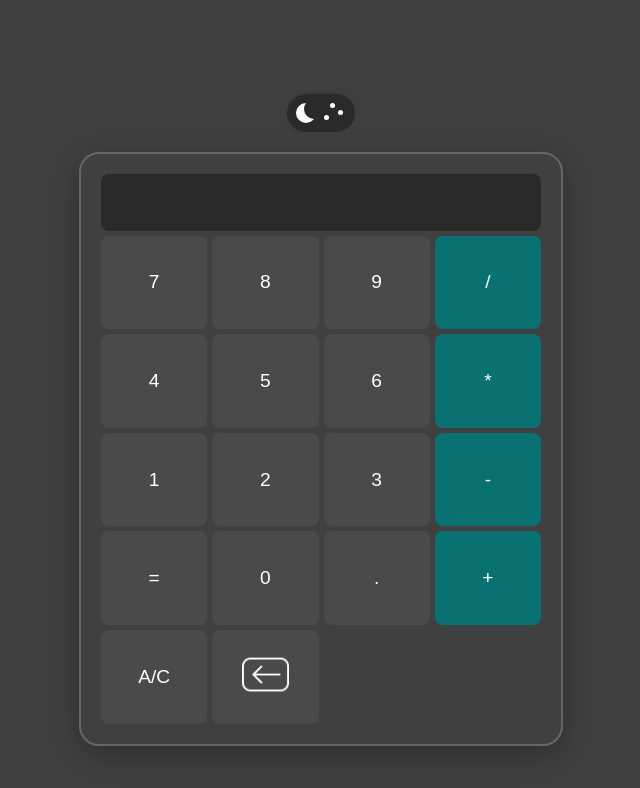
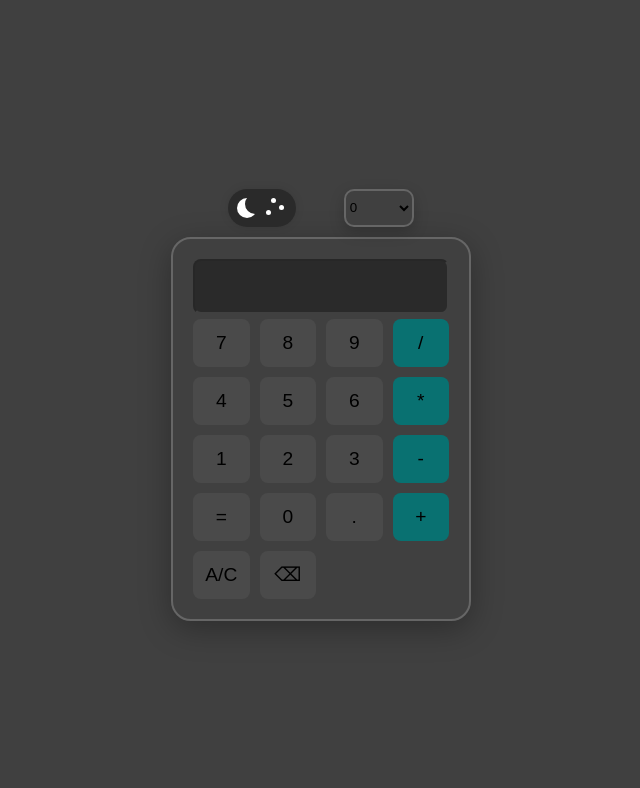
Before and after one commit to Moritz-Grimm/web-calculator, a plain HTML site: page index.html in a window 1280 px wide. Shown: the whole page, without its empty margins (319-959 px from the left). Drawn offline with Linux system fonts and the light colour scheme.

Commit message:
Refactor/css styling (#3)
* initial refactor

* refactor style.css by adding variables and improved whitemode

```diff
--- a/css/style.css
+++ b/css/style.css
@@ -1,94 +1,121 @@
 :root {
-    background-color: #404040;
+  --bg-color: #404040;
+  --calculator-border: #666;
+  --calculator-shadow: rgba(0, 0, 0, 0.3);
+  --display-bg: #2a2a2a;
+  --display-text: #ffffff;
+  --button-bg: #4a4a4a;
+  --button-hover-shadow: rgba(0, 0, 0, 0.2);
+  --button-active-bg: #666;
+  --operator-bg: #097171;
+  --input-border: #666;
+  --input-bg: #404040;
+  --input-shadow: rgba(0, 0, 0, 0.2);
+
+  background-color: var(--bg-color);
 }
 
 :root.light-mode {
-    background-color: #f5f5f5;
+  --bg-color: #f5f5f5;
+  --button-bg: #e0e0e0;
+  --button-text: #333333;
+  --operator-bg: #1cd2d2;
+}
+
+:root.light-mode #display {
+  --display-bg: #ffffff;
+  --display-text: #2a2a2a;
+}
+
+:root.light-mode button {
+  background-color: var(--button-bg);
+  color: var(--button-text);
+}
+
+:root.light-mode button.operator {
+  background-color: var(--operator-bg);
+}
+
+:root.light-mode #decimal-places {
+  background-color: var(--bg-color);
 }
 
 body {
   display: flex;
-    flex-direction: column;
+  justify-content: center;
   align-items: center;
-    justify-content: center;
-    min-height: 100vh;
+  height: 100vh;
   margin: 0;
-    padding: 20px;
-    gap: 20px;
+}
+
+#calculator-wrapper {
+  box-sizing: border-box;
+  max-width: 300px;
+  max-height: 100vh;
+}
+
+#settings-container {
+  display: flex;
+  padding: 10px;
+  justify-content: space-evenly;
+  box-sizing: border-box;
 }
 
 #calculator {
-    display: grid;
-    grid-template-rows: auto 1fr;
-
-    aspect-ratio: 4/5;
-
-    border: 2px solid #666;
+  box-shadow: 0 8px 32px var(--calculator-shadow);
+  border: 2px solid var(--calculator-border);
   border-radius: 20px;
   padding: 20px;
-    box-shadow: 0 8px 32px rgba(0, 0, 0, 0.3);
 }
 
 #display {
-    grid-row: 1;
-    grid-column: 1 / -1;
-
+  width: 100%;
+  height: 55px;
   font-size: 2rem;
   text-align: right;
-    padding: 10px;
-    background-color: #2a2a2a;
-    color: #ffffff;
-    border: none;
+  margin-bottom: 5px;
+  box-sizing: border-box;
+  background-color: var(--display-bg);
+  color: var(--display-text);
   border-radius: 8px;
-    margin-bottom: 5px;
 }
 
 #buttons {
   display: grid;
   grid-template-columns: repeat(4, 1fr);
-    grid-template-rows: repeat(5, 1fr);
-    gap: 5px;
+  gap: 10px;
 }
 
-button {
-    width: 100%;
-    height: 100%;
+#buttons button {
+  height: 48px;
+  font-size: 1.2rem;
   border: none;
   border-radius: 8px;
-    background-color: #4a4a4a;
-    color: white;
-    font-size: 1.2rem;
   transition: all 0.2s ease;
+  background-color: var(--button-bg);
 }
 
-button:hover {
+#buttons button:hover {
   transform: scale(1.05);
+  box-shadow: 0 5px 15px var(--button-hover-shadow);
 }
 
-button:active {
+#buttons button:active {
   transform: scale(0.95);
-    background-color: #666;
+  background-color: var(--button-active-bg);
 }
 
-#delete-last img{
-    width: 50%;
-    height: 50%;
-    object-fit: cover;
+#buttons .operator {
+  background-color: var(--operator-bg);
 }
 
-.operator {
-    background-color: #097171;
+#decimal-places {
+  border: 2px solid var(--input-border);
+  border-radius: 10px;
+  width: 70px;
+  background-color: var(--input-bg);
+  box-shadow: 0 5px 15px var(--input-shadow);
 }
-
-:root.light-mode button {
-    background-color: #e0e0e0;
-    color: #333333;
-}
-
-:root.light-mode button.operator {
-    background-color: #1cd2d2;
-}
-
 
 /* IMPORTED */
 .switch {
@@ -133,11 +160,11 @@ button:active {
   box-shadow: inset 8px -4px 0px 0px #fff;
 }
 
-.switch input:checked + .slider {
+.switch input:checked+.slider {
   background-color: #00a6ff;
 }
 
-.switch input:checked + .slider:before {
+.switch input:checked+.slider:before {
   transform: translateX(1.8em);
   box-shadow: inset 15px -4px 0px 15px #ffcf48;
 }
@@ -166,7 +193,7 @@ button:active {
   top: 0.9em;
 }
 
-.switch input:checked ~ .slider .star {
+.switch input:checked~.slider .star {
   opacity: 0;
 }
 
@@ -179,6 +206,6 @@ button:active {
   transition: all 0.4s;
 }
 
-.switch input:checked ~ .slider .cloud {
+.switch input:checked~.slider .cloud {
   opacity: 1;
 }
--- a/index.html
+++ b/index.html
@@ -10,7 +10,8 @@
 </head>
 
 <body>
-    <div class="mode-switch-container">
+    <div id="calculator-wrapper">
+        <div id="settings-container">
             <label class="switch">
                 <input type="checkbox" id="modeToggle" onclick=toggleWhitemode()>
                 <span class="slider">
@@ -23,6 +24,14 @@
                     </svg>
                 </span>
             </label>
+            <select id="decimal-places">
+                <option value="0">0</option>
+                <option value="1">1</option>
+                <option value="2">2</option>
+                <option value="3">3</option>
+                <option value="4">4</option>
+                <option value="5">5</option>
+            </select>
         </div>
         <div id="calculator">
             <input type="text" id="display" disabled>
@@ -44,7 +53,8 @@
                 <button id="dot-button" data-value=".">.</button>
                 <button class="operator" data-operator="+">+</button>
                 <button id="clear-button">A/C</button>
-            <button id="delete-last"><img src="assets/backspace-icon.png" alt="delete"></button>
+                <button id="delete-last">⌫</button>
+            </div>
         </div>
     </div>
     <script src="js/app.js"></script>
--- a/js/app.js
+++ b/js/app.js
@@ -1,8 +1,12 @@
 const buttons = document.querySelectorAll('button');
 const display = document.getElementById('display');
+const decimalPlaces = document.getElementById('decimal-places');
 
 document.addEventListener('keydown', (event) => {
-  if (/[0-9+\-*/.]/.test(event.key)) {
+  if (!event.ctrlKey && !event.altKey && !event.metaKey) {
+    const allowedKeys = ['0','1','2','3','4','5','6','7','8','9','+','-','*','/','.',','];
+
+    if (event.key.contains(allowedKeys)) {
       event.preventDefault();
       display.value += event.key;
     }
@@ -14,11 +18,16 @@ document.addEventListener('keydown', (event) => {
       event.preventDefault();
       backspace();
     }
+  }
 })
 
 
-document.getElementById('buttons').addEventListener('click', function(event) {
+document.getElementById('buttons').addEventListener('click', function (event) {
   const button = event.target.closest('button');
+
+  if (!button) {
+    return;
+  }
 
   if (button.classList.contains('number')) {
     const number = button.getAttribute('data-number');
@@ -39,7 +48,13 @@ document.getElementById('buttons').addEventListener('click', function(event) {
 
 function calculateResult() {
   try {
-    display.value = eval(display.value)
+    let result = eval(display.value);
+    let decimals = Number(decimalPlaces.value);
+    console.log(decimals);
+    if (result) {
+      result = parseFloat(result.toFixed(decimals));
+      display.value = result;
+    }
   } catch (error) {
     display.value = 'Error';
     console.error(`Error: ${error}`);
```
Lines whose indentation alone changed are shown as unchanged.
